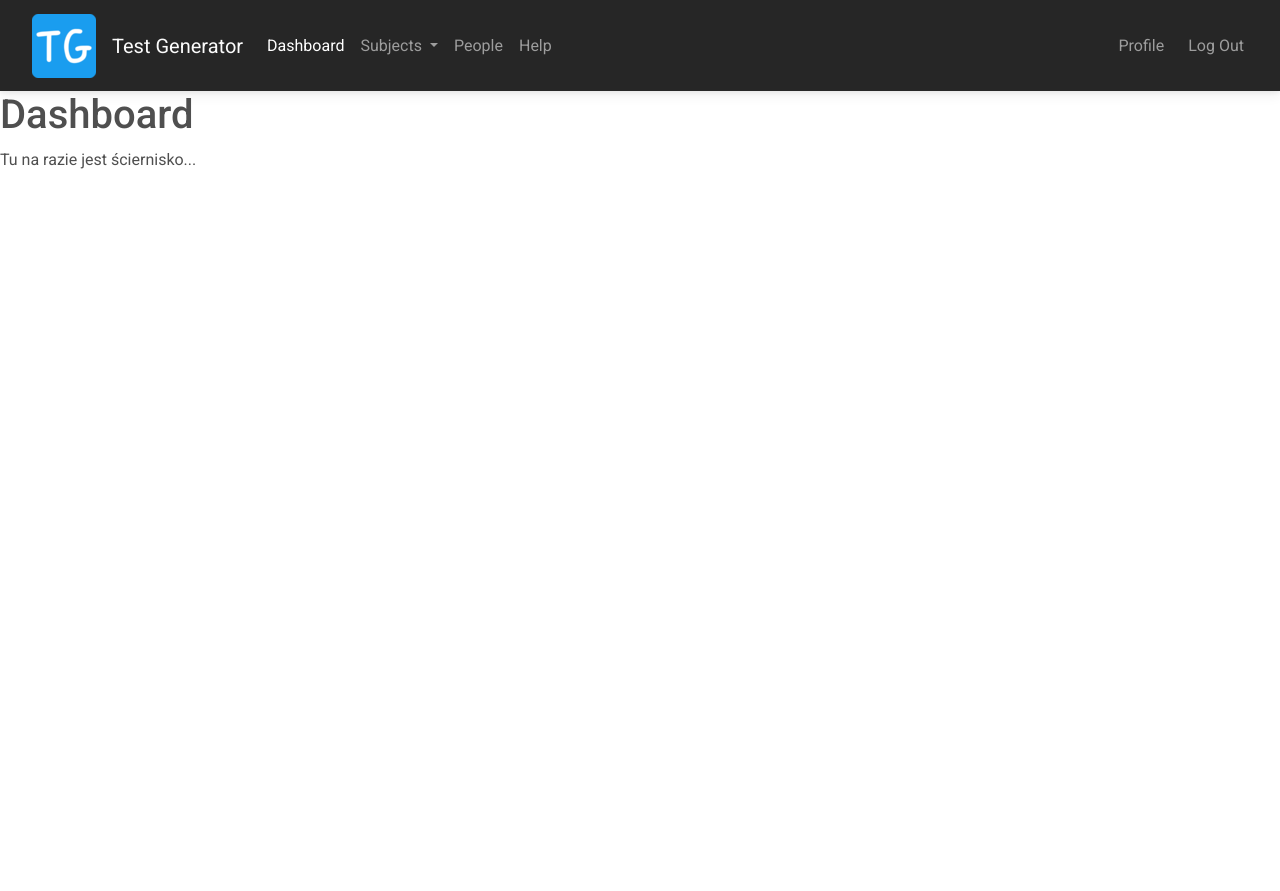
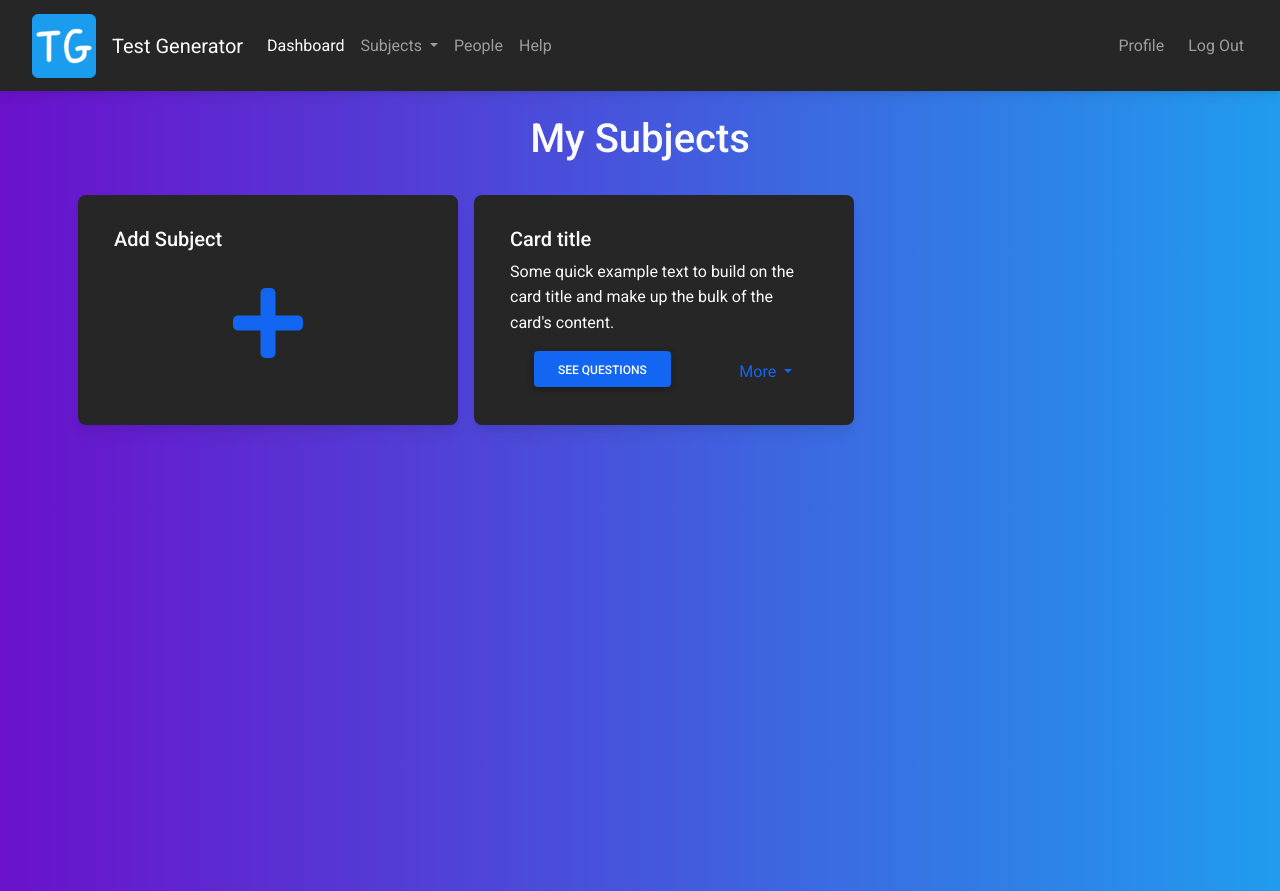
Before and after one commit to PatrykBandyra/PDFTestGeneratorWebApp, a Django app: page /dashboard/ in a window 1280 px wide. Before the commit the page ends 169 px from the top, so only its background shows below. Run offline with Django 3.2, Linux system fonts and the light colour scheme; the visitor is signed in with stand-in values (Sample User, id 1); parts of the project's set-up code (start-up, migrations or seed data) failed here and were passed over; some libraries are stand-ins or nearby versions.

Commit message:
dashboard upgrade

```diff
--- a/generator/account/static/account/css/main.css
+++ b/generator/account/static/account/css/main.css
@@ -8,3 +8,7 @@
   /* W3C, IE 10+/ Edge, Firefox 16+, Chrome 26+, Opera 12+, Safari 7+ */
   background: linear-gradient(to right, rgba(106, 17, 203, 1), rgb(32, 156, 238));
 }
+
+.my-row {
+  margin-bottom: 10px;
+}
--- a/generator/account/templates/account/dashboard.html
+++ b/generator/account/templates/account/dashboard.html
@@ -3,6 +3,63 @@
 {% block title %}Dashboard{% endblock %}
 
 {% block content %}
-    <h1>Dashboard</h1>
-    <p>Tu na razie jest ściernisko...</p>
+    <section class="vh-100 gradient-custom container-fluid">
+        <h1 class="text-light text-center pt-4">
+            My Subjects
+        </h1>
+        {#    Tutaj kafelki z przedmiotami + kafelek do dodwania przedmiotu    #}
+        <div class="container">
+
+            <div class="row my-3">
+
+                <div class="card col-md-4 bg-dark text-light mx-2 my-3 py-2">
+                    <div class="card-body">
+                        <h5 class="card-title">Add Subject</h5>
+                        <p class="card-text text-center">
+                            <a href="#">
+                                <i class="fas fa-plus fa-5x mt-4"></i>
+                            </a>
+                        </p>
+                    </div>
+                </div>
+
+                <div class="card col-md-4 bg-dark text-light mx-2 my-3 py-2">
+                    <div class="card-body">
+                        <h5 class="card-title">Card title</h5>
+                        <p class="card-text">
+                            Some quick example text to build on the card title and make up the bulk of the
+                            card's content.
+                        </p>
+                        <div class="container">
+                            <div class="row">
+                                <div class="col-8">
+                                    <button type="button" class="btn btn-primary">See Questions</button>
+                                </div>
+                                <div class="col-4 nav-item dropdown">
+                                    <a class="nav-link dropdown-toggle" role="button" id="sub-menu"
+                                       data-mdb-toggle="dropdown">
+                                        More
+                                    </a>
+                                    <ul class="dropdown-menu">
+                                        <li>
+                                            <a href="#" class="dropdown-item btn btn-info">
+                                                Edit Subject
+                                            </a>
+                                        </li>
+                                        <li>
+                                            <a href="#" class="dropdown-item btn btn-danger">
+                                                Delete Subject
+                                            </a>
+                                        </li>
+                                    </ul>
+
+                                </div>
+                            </div>
+                        </div>
+                    </div>
+                </div>
+            </div>
+        </div>
+
+    </section>
 {% endblock %}
```
Also changed, not shown: generator/questions/models.py (+7 -0 lines), 4 other files.
